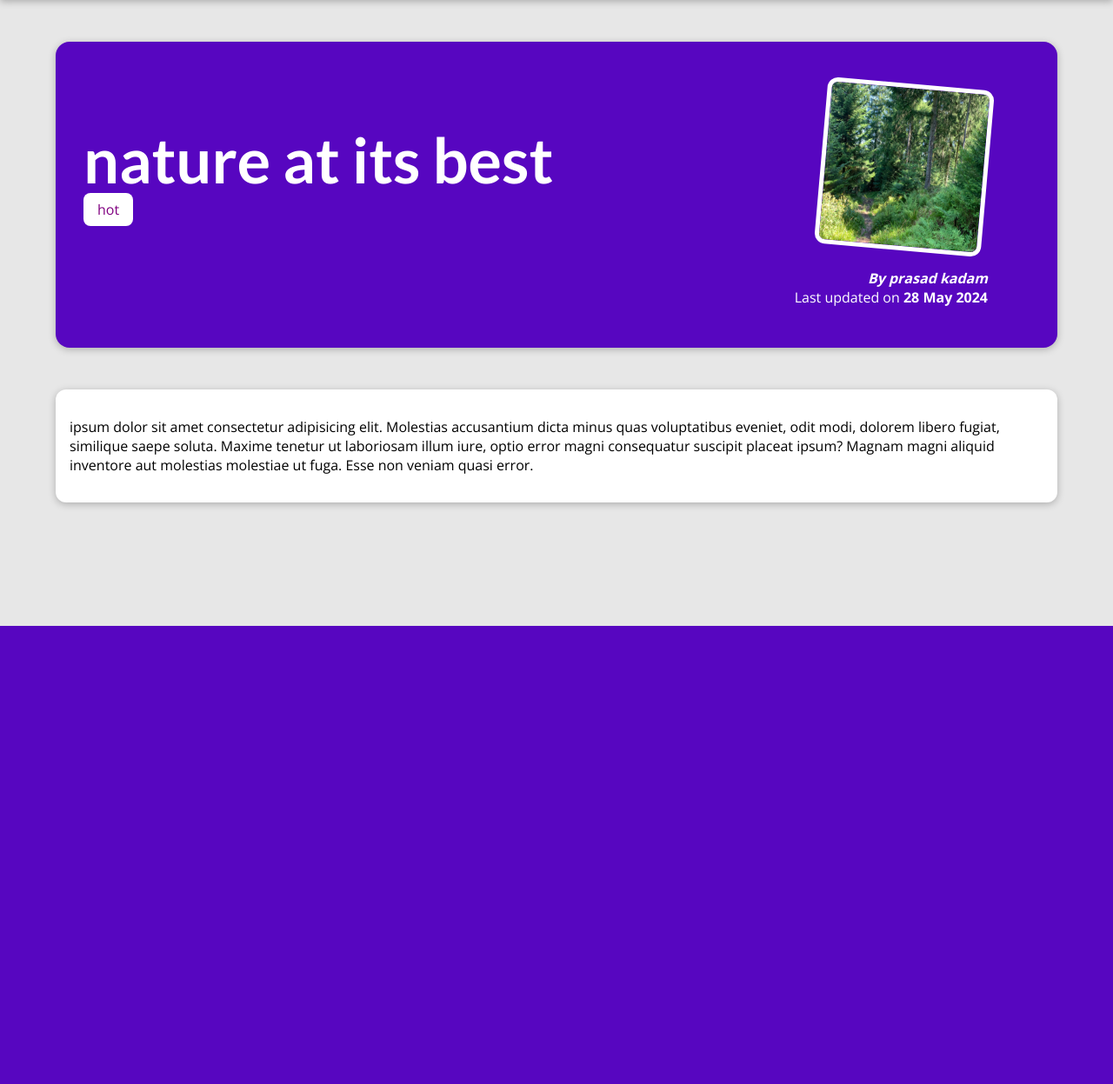
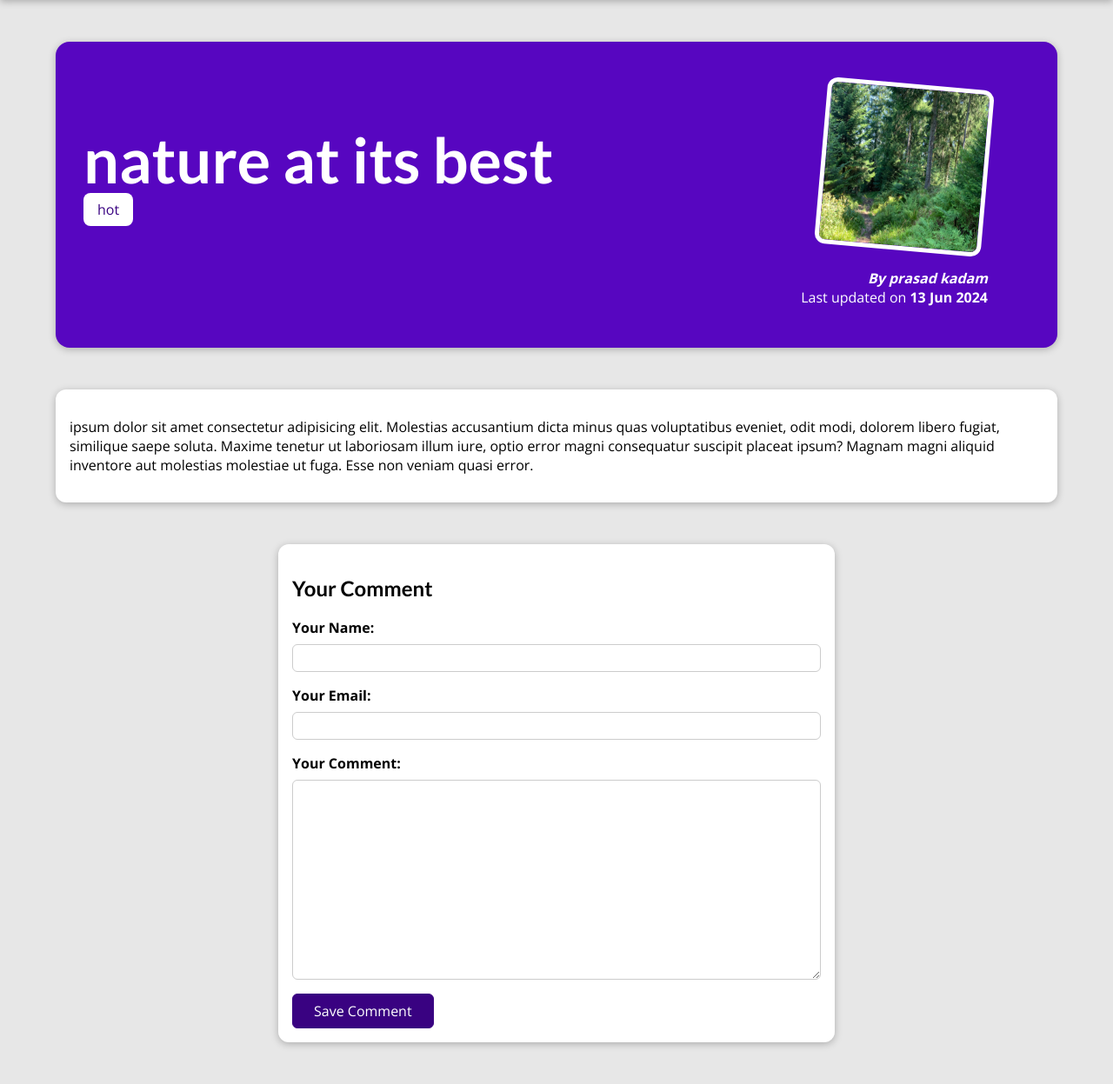
Before and after one commit to Gitdotprasad/my_site, a Django app: a page that uses blog/templates/blog/post-detail.html in a window 1280 px wide. Shown: the part 80-1327 px from the top of the page at 87% size. Before the commit the page ends 800 px from the top, so only its background shows below. Run offline with Django 5.2, Linux system fonts and the light colour scheme; data comes from the database, SQL or seed files in the repository.

Commit message:
add forms, uploads, sessions learning

```diff
--- /dev/null
+++ b/blog/forms.py
@@ -0,0 +1,12 @@
+from django import forms
+from .models import Comment
+
+class CommentForm(forms.ModelForm):
+    class Meta:
+        model= Comment
+        exclude =["post"]
+        labels= {
+            "user_name":"Your Name",
+            "user_email":"Your Email",
+            "text": "Your Comment"
+        }
--- a/blog/models.py
+++ b/blog/models.py
@@ -28,9 +28,15 @@
 
     title = models.CharField(max_length=150)
     excerpt = models.CharField(max_length=200)
-    image_name = models.CharField(max_length=100)
+    image = models.ImageField(upload_to= "posts", null=True)
     date = models.DateField(auto_now=True, auto_now_add=False)
     slug = models.SlugField(unique=True,db_index=True)
     content = models.TextField(validators=[MinLengthValidator(10)])
     author = models.ForeignKey(Author, on_delete=models.SET_NULL, null=True,related_name="posts")
     tags = models.ManyToManyField(Tag)
+
+class Comment(models.Model):
+    user_name= models.CharField(max_length=120)
+    user_email=models.EmailField()
+    text= models.TextField(max_length=400)
+    post= models.ForeignKey(Post, on_delete=models.CASCADE,related_name="comments")
--- a/blog/static/blog/post-detail.css
+++ b/blog/static/blog/post-detail.css
@@ -1,4 +1,5 @@
-body {
+
+  body {
     background-color: #e7e7e7;
   }
 
@@ -47,13 +48,33 @@
   #summary address {
     font-weight: bold;
   }
+
   #summary a {
-    color:white;
+    color: white;
     text-decoration: none;
   }
 
   #summary time {
     font-weight: bold;
+  }
+
+  #read-later {
+    margin: 2rem 0;
+  }
+
+  #read-later button {
+    background-color: transparent;
+    border: 1px solid white;
+    padding: 0.5rem 2rem;
+    font: inherit;
+    color: white;
+    cursor: pointer;
+  }
+
+  #read-later button:hover,
+  #read-later button:active {
+    background-color: white;
+    color: #390281;
   }
 
   main {
@@ -65,9 +86,120 @@
     border-radius: 12px;
     box-shadow: 0 2px 8px rgba(0, 0, 0, 0.25);
   }
-  .tag{
-    background-color:white;
-    color: purple;
+
+  .tag {
+    background-color: white;
+    color: #390281;
     padding: 0.5rem 1rem;
     border-radius: 8px;
   }
+
+  #comment-form {
+    margin: 3rem auto;
+    width: 90%;
+    max-width: 40rem;
+    border-radius: 12px;
+    background-color: white;
+    box-shadow: 0 2px 8px rgba(0, 0, 0, 0.25);
+    padding: 1rem;
+  }
+
+  #comment-form button {
+    font: inherit;
+    background-color: #390281;
+    color: white;
+    border: 1px solid #390281;
+    padding: 0.5rem 1.5rem;
+    border-radius: 6px;
+    cursor: pointer;
+  }
+
+  #comment-form button:hover,
+  #comment-form button:active {
+    background-color: #4f0ba7;
+    border-color: #4f0ba7;
+  }
+
+  .form-control {
+    margin-bottom: 1rem;
+  }
+
+  .form-control label {
+    font-weight: bold;
+    margin-bottom: 0.5rem;
+    display: block;
+  }
+
+  .form-control input,
+  .form-control textarea {
+    display: block;
+    width: 100%;
+    font: inherit;
+    padding: 0.25rem;
+    border-radius: 6px;
+    border: 1px solid #ccc;
+  }
+
+  .errorlist {
+    list-style: none;
+    margin: 0.5rem 0;
+    padding: 0;
+    color: #d6000b;
+  }
+
+  .invalid label {
+    color: #d6000b;
+  }
+
+  .invalid input,
+  .invalid textarea {
+    border-color: #d6000b;
+    background-color: #ffe6e7;
+  }
+
+  #alert {
+    margin: 8rem auto 3rem auto;
+    border: 1px solid #d6000b;
+    background-color: #ffe6e7;
+    padding: 1rem;
+    width: 90%;
+    max-width: 40rem;
+  }
+
+  #alert a {
+    text-decoration: none;
+    border: 1px solid #d6000b;
+    background-color: #d6000b;
+    color: white;
+    padding: 0.25rem 1.5rem;
+    border-radius: 6px;
+  }
+
+  #comments {
+    margin: 3rem auto;
+    width: 90%;
+    max-width: 60rem;
+    border-radius: 12px;
+    background-color: white;
+    box-shadow: 0 2px 8px rgba(0, 0, 0, 0.25);
+    padding: 1rem 2rem;
+  }
+
+  #comments ul {
+    list-style: none;
+    margin: 0;
+    padding: 0;
+  }
+
+  #comments li {
+    margin-bottom: 1rem;
+    border-bottom: 2px solid #ccc;
+  }
+
+  #comments li:last-of-type {
+    border-bottom: none;
+  }
+
+  #comments h2 {
+    color: #464646;
+  }
--- a/blog/templates/blog/includes/post.html
+++ b/blog/templates/blog/includes/post.html
@@ -2,7 +2,7 @@
 <li>
     <article class="post">
       <a href="{% url "post-detail-page" post.slug %}">
-        <img src="{% static "blog/images/"|add:post.image_name %}" alt="{{post.title}}" />
+        <img src="{{post.image.url}}" alt="{{post.title}}" />
         <div class="post__content">
           <h3>{{post.title}}</h3>
           <p>
--- a/blog/templates/blog/post-detail.html
+++ b/blog/templates/blog/post-detail.html
@@ -18,7 +18,7 @@
 
     </div>
     <article>
-        <img src="{% static "blog/images/"|add:post.image_name %}" alt="{{post.title}}">
+        <img src="{{post.image.url}}" alt="{{post.title}}">
         <address>By <a href="mail_to:{{post.author.Email}}" >{{post.author}}</a> </address>
         <div>
             Last updated on <time>{{post.date|date:"d M Y"}}</time>
@@ -31,4 +31,19 @@
     {{post.content|linebreaks}}
 </main>
 
+<section id = "comment-form">
+    <h2>Your Comment</h2>
+    <form>
+        {% for form_field in comment_form %}
+        <div class = "form-control">
+            {{form_field.label_tag}}
+            {{form_field}}
+            {{form_field.errors}}
+
+        </div>
+        {% endfor %}
+        <button>Save Comment</button>
+    </form>
+</section>
+
 {% endblock %}
--- a/blog/urls.py
+++ b/blog/urls.py
@@ -3,8 +3,8 @@
 
 
 urlpatterns = [
-    path("", views.starting_page, name="starting-page"),
-    path("posts",views.posts, name="posts-page"),
-    path("posts/<slug:slug>", views.post_detail, name="post-detail-page")
+    path("", views.StartingPageView.as_view(), name="starting-page"),
+    path("posts",views.PostsView.as_view(), name="posts-page"),
+    path("posts/<slug:slug>", views.PostDetailView.as_view(), name="post-detail-page")
 
 ]
--- a/blog/views.py
+++ b/blog/views.py
@@ -1,27 +1,58 @@
 from django.shortcuts import render, get_object_or_404
 from .models import Post
+from django.views.generic import ListView, DetailView
+from .forms import CommentForm
 
 
 
-# Create your views here.
-def starting_page(request):
-    latest_posts = Post.objects.all().order_by("-date")[:3]
+class StartingPageView(ListView):
+    template_name= "blog/index.html"
+    model= Post
+    ordering= ["-date"]
+    context_object_name="posts"
 
-    return render(request,"blog/index.html",{
-        "posts":latest_posts
-    })
+    def get_queryset(self):
+        query= super().get_queryset()
+        data= query[:3]
+        return data
+
+# function version of above is below
+# def starting_page(request):
+#     latest_posts = Post.objects.all().order_by("-date")[:3]
+                                                                        #function based view
+#     return render(request,"blog/index.html",{
+#         "posts":latest_posts
+#     })
 
 
-def posts(request):
-    all_posts = Post.objects.all().order_by("-date")
-    return render(request,"blog/all-posts.html",{
-        "all_posts": all_posts
-    })
+class PostsView(ListView):
+    template_name= "blog/all-posts.html"
+    model= Post
+    ordering= ["-date"]
+    context_object_name="all_posts"
 
 
-def post_detail(request, slug):
-    identified_post= get_object_or_404(Post, slug=slug)
-    return render(request,"blog/post-detail.html",{
-        "post":identified_post,
-        "post_tags": identified_post.tags.all()
-    })
+# def posts(request):
+#     all_posts = Post.objects.all().order_by("-date")
+#     return render(request,"blog/all-posts.html",{
+#         "all_posts": all_posts
+#     })
+
+
+class PostDetailView(DetailView):
+    model= Post
+    template_name="blog/post-detail.html"
+
+    def get_context_data(self, **kwargs) :
+        context = super().get_context_data(**kwargs)
+        context["post_tags"] = self.object.tags.all()
+        context["comment_form"]= CommentForm()
+        return context
+
+
+# def post_detail(request, slug):
+#     identified_post= get_object_or_404(Post, slug=slug)
+#     return render(request,"blog/post-detail.html",{
+#         "post":identified_post,
+#         "post_tags": identified_post.tags.all()
+#     })
--- a/my_site/settings.py
+++ b/my_site/settings.py
@@ -130,3 +130,9 @@
 # https://docs.djangoproject.com/en/5.0/ref/settings/#default-auto-field
 
 DEFAULT_AUTO_FIELD = 'django.db.models.BigAutoField'
+
+MEDIA_ROOT= BASE_DIR/"uploads"
+
+MEDIA_URL= "/uploads/"        #this need not to be same as media_root insted of
+                            # uploads you can name it anything eg. files
+                            #this is shown to user in url it is not for system
--- a/my_site/urls.py
+++ b/my_site/urls.py
@@ -16,8 +16,10 @@
 """
 from django.contrib import admin
 from django.urls import path, include
+from django.conf.urls.static import static
+from django.conf import settings
 
 urlpatterns = [
     path('admin/', admin.site.urls),
     path("",include("blog.urls"))
-]
+] + static(settings.MEDIA_URL,document_root=settings.MEDIA_ROOT)
```
Also changed, not shown: blog/migrations/0002_remove_post_image_name_post_image.py (added), blog/migrations/0003_comment.py (added), db.sqlite3, uploads/posts/coding.jpg (renamed from blog/static/blog/images/coding.jpg), uploads/posts/mountain.jpg (renamed from blog/static/blog/images/mountain.jpg), uploads/posts/woods.jpg (renamed from blog/static/blog/images/woods.jpg).
